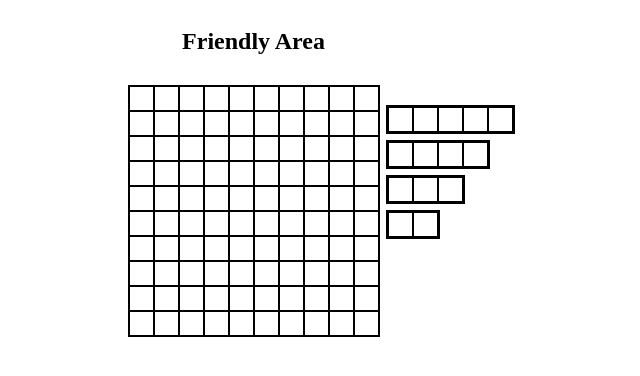
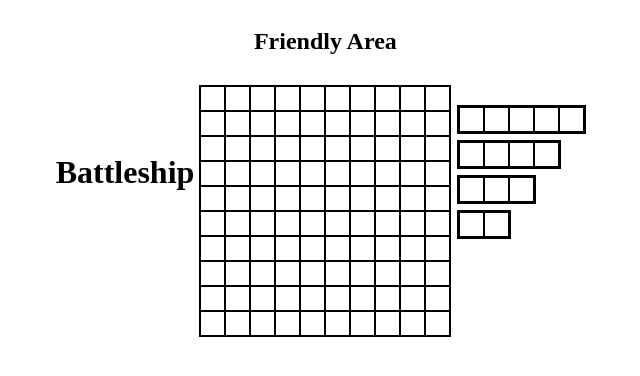
Before and after one commit to hattima-tim/battleship_game, a website built with webpack: page dist/index.html in a window 1280 px wide. Shown: the whole page, without its empty margins (319-959 px from the left). Built offline with nearby package versions, Linux system fonts and the light colour scheme.

Commit message:
added a new container to contain the whole game area for design purpose

```diff
--- a/dist/index.html
+++ b/dist/index.html
@@ -8,6 +8,8 @@
     <title>Battleship</title>
 </head>
 <body>
+    <h1>Battleship</h1>
+    <div id="whole_game_area_container">
         <div id="whole_friendly_area_container">
             <div id="human_area_container">
                 <h2>Friendly Area</h2>
@@ -63,6 +65,7 @@
 
             </div>
         </div>
+    </div>
 
     <script src="main.js"></script>
 </body>
```
Lines whose indentation alone changed are shown as unchanged.
